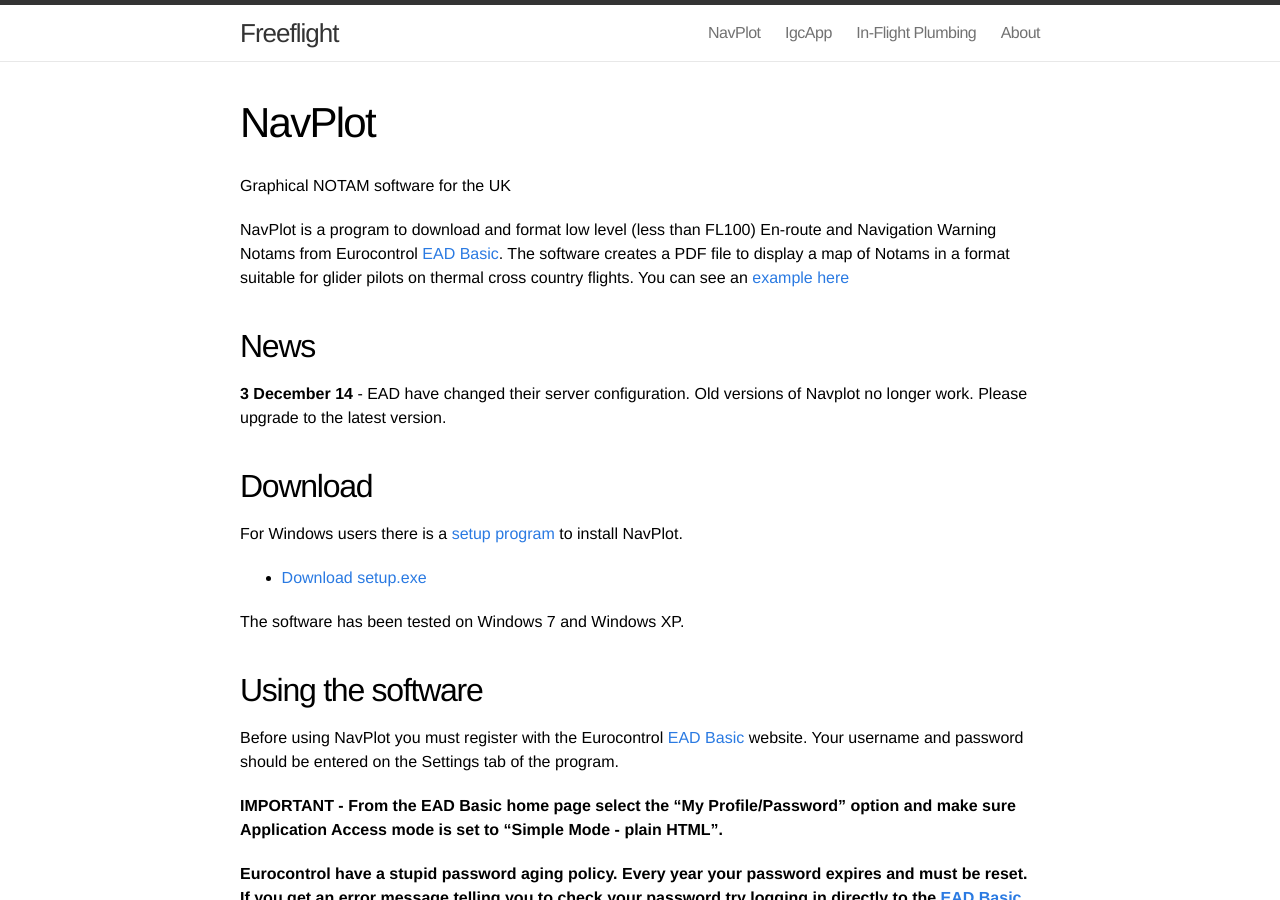
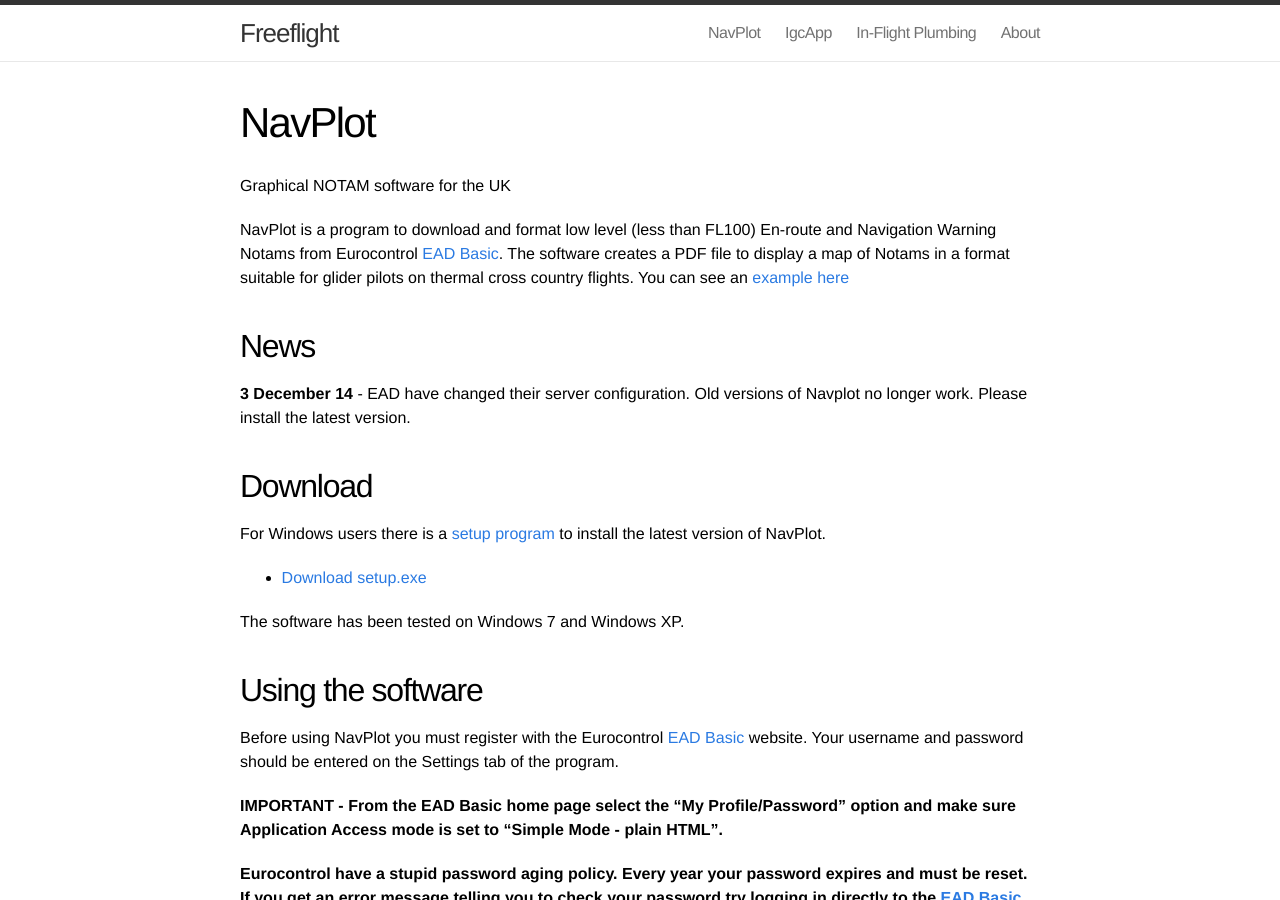
Before and after one commit to ahsparrow/ahsparrow.github.io, a Jekyll site: the page built from 1-navplot.md, in a window 1280 px wide and 900 px high. Built offline with Jekyll 4.4.1, drawn with Linux system fonts in a browser that asks for light colours.

Commit message:
Clarify navplot upgrade

```diff
--- a/1-navplot.md
+++ b/1-navplot.md
@@ -16,12 +16,12 @@
 ## News
 
 **3 December 14** - EAD have changed their server configuration.
-Old versions of Navplot no longer work. Please upgrade to the latest version.
+Old versions of Navplot no longer work. Please install the latest version.
 
 ## Download
 
 For Windows users there is a
-[setup program]({{site-url}}/assets/navplot/setup.exe) to install NavPlot.
+[setup program]({{site-url}}/assets/navplot/setup.exe) to install the latest version of NavPlot.
 
 * [Download setup.exe]({{site-url}}/assets/navplot/setup.exe)
 
```
